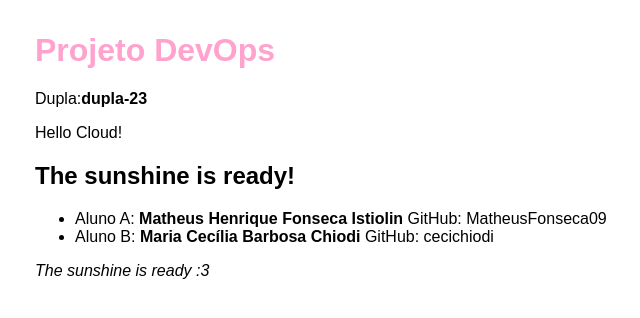
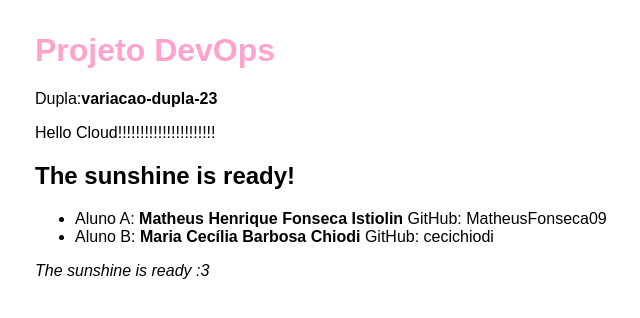
Before and after one commit to MatheusFonseca09/projeto-devops-dupla23, a plain HTML site: page site/index.html in a window 1280 px wide. Shown: the whole page, without its empty margins (285-925 px from the left). Drawn offline with Linux system fonts and the light colour scheme.

Commit message:
Aplica a variação da ceci

```diff
--- a/site/index.html
+++ b/site/index.html
@@ -12,8 +12,8 @@
 </head>
 <body>
  <h1>Projeto DevOps</h1>
- <p>Dupla:<strong>dupla-23</strong></p>
- <p>Hello Cloud!</p>
+ <p>Dupla:<strong>variacao-dupla-23</strong></p>
+ <p>Hello Cloud!!!!!!!!!!!!!!!!!!!!!!</p>
  <h2>The sunshine is ready!</h2>
  <ul>
  <li>Aluno A: <strong>Matheus Henrique Fonseca Istiolin</strong> GitHub: MatheusFonseca09</li>
```
